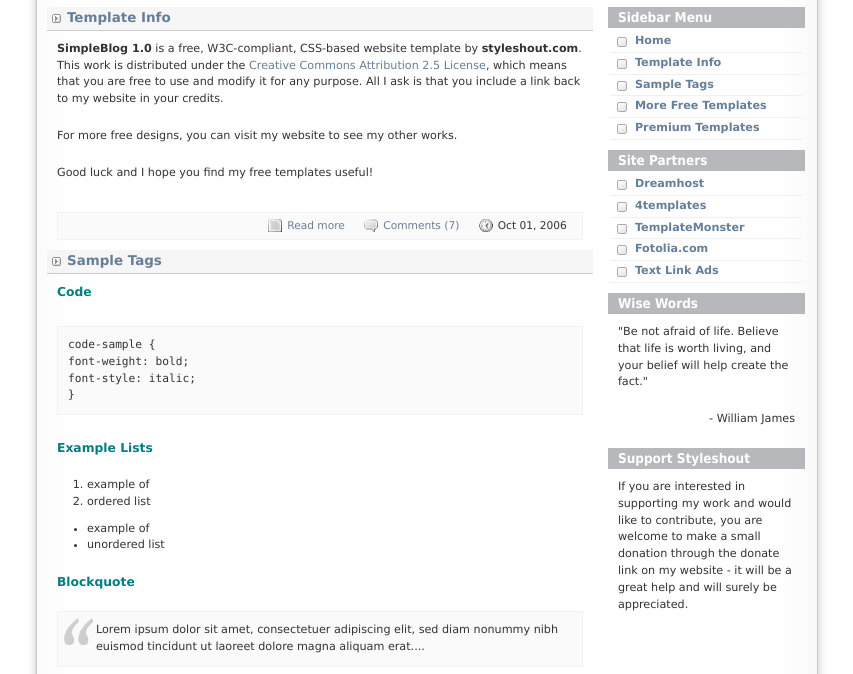
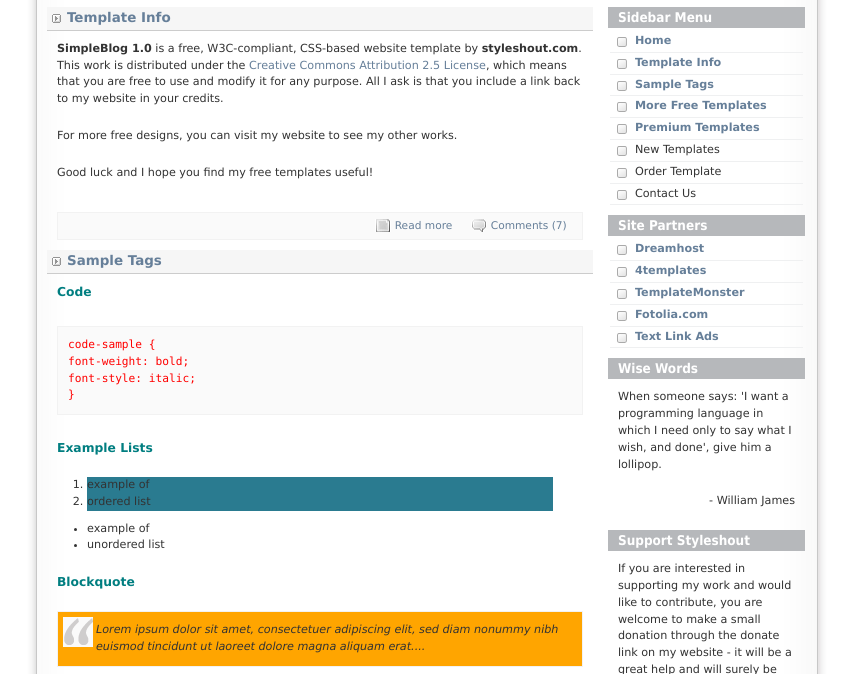
Before and after one commit to ricnad/FSWD70-JQ-DAY01-Stephie-Ricarda, a plain HTML site: page advance RN/index.html in a window 1280 px wide. Shown: the part 129-803 px from the top of the page, without its empty margins (214-1067 px from the left). Drawn offline with nearby package versions, Linux system fonts and the light colour scheme.

Commit message:
Advance RN

```diff
--- a/advance RN/index.html
+++ b/advance RN/index.html
@@ -1,11 +1,15 @@
 <!DOCTYPE html PUBLIC "-//W3C//DTD XHTML 1.0 Strict//EN" "http://www.w3.org/TR/xhtml1/DTD/xhtml1-strict.dtd">
 <html xmlns="http://www.w3.org/1999/xhtml" xml:lang="en" lang="en">
+
 <head>
-<title>SimpleBlog</title>
-<meta http-equiv="Content-Type" content="text/html; charset=iso-8859-1" />
-<link rel="stylesheet" href="images/SimpleBlog.css" type="text/css" />
+  <title>SimpleBlog</title>
+  <meta http-equiv="Content-Type" content="text/html; charset=iso-8859-1" />
+  <link rel="stylesheet" href="images/SimpleBlog.css" type="text/css" />
+  <script src="https://ajax.googleapis.com/ajax/libs/jquery/3.1.1/jquery.min.js"></script>
 </head>
+
 <body>
+
 <div id="wrap">
   <div id="header">
     <h1 id="logo">Simple<span class="gray">Blog</span></h1>
@@ -101,5 +105,31 @@
     <p> &copy; 2006 <strong>Your Company</strong> &nbsp;&nbsp; Design by: <a href="http://www.styleshout.com/">styleshout</a> | Valid: <a href="http://validator.w3.org/check/referer">XHTML</a> | <a href="http://jigsaw.w3.org/css-validator/check/referer">CSS</a> &nbsp;&nbsp;&nbsp;&nbsp;&nbsp;&nbsp;&nbsp;&nbsp; <a href="http://all-free-download.com/free-website-templates/">Home</a>&nbsp;|&nbsp; <a href="http://all-free-download.com/free-website-templates/">Sitemap</a>&nbsp;|&nbsp; <a href="http://all-free-download.com/free-website-templates/">Home</a> </p>
   </div>
 </div>
-<div align=center>This template  downloaded form <a href='http://all-free-download.com/free-website-templates/'>free website templates</a></div></body>
+<div align=center>This template  downloaded form <a href='http://all-free-download.com/free-website-templates/'>free website templates</a></div>
+
+<script>
+  $(document).ready(function(){
+      $("a").attr("href","http://www.codefactory.wien");
+      $("code").css("color","red");
+      $("ol>li").css("background-color","#2a7b90");
+      $("input:text").val("Express your opinion");
+      $("img").attr("src", "https://cdn.pixabay.com/photo/2018/03/08/17/02/tulips-3209128_1280.jpg");
+      $("blockquote").css({
+         "background-color" : "orange",
+         "font-style": "italic"
+       });
+      $("#logo").css("background-color", "black");
+      $(".gray").css("background-color", "white");
+      $(".date").remove();
+      var newItem= $(`
+        <li>New Templates</li>
+        <li>Order Template</li>
+        <li>Contact Us</li>
+        `);
+      $(".sidemenu:first").append(newItem);
+      $("#sidebar p:first").html("When someone says: \'I want a programming language in which I need only to say what I wish, and done\', give him a lollipop.");
+    });
+</script>
+
+</body>
 </html>
```
